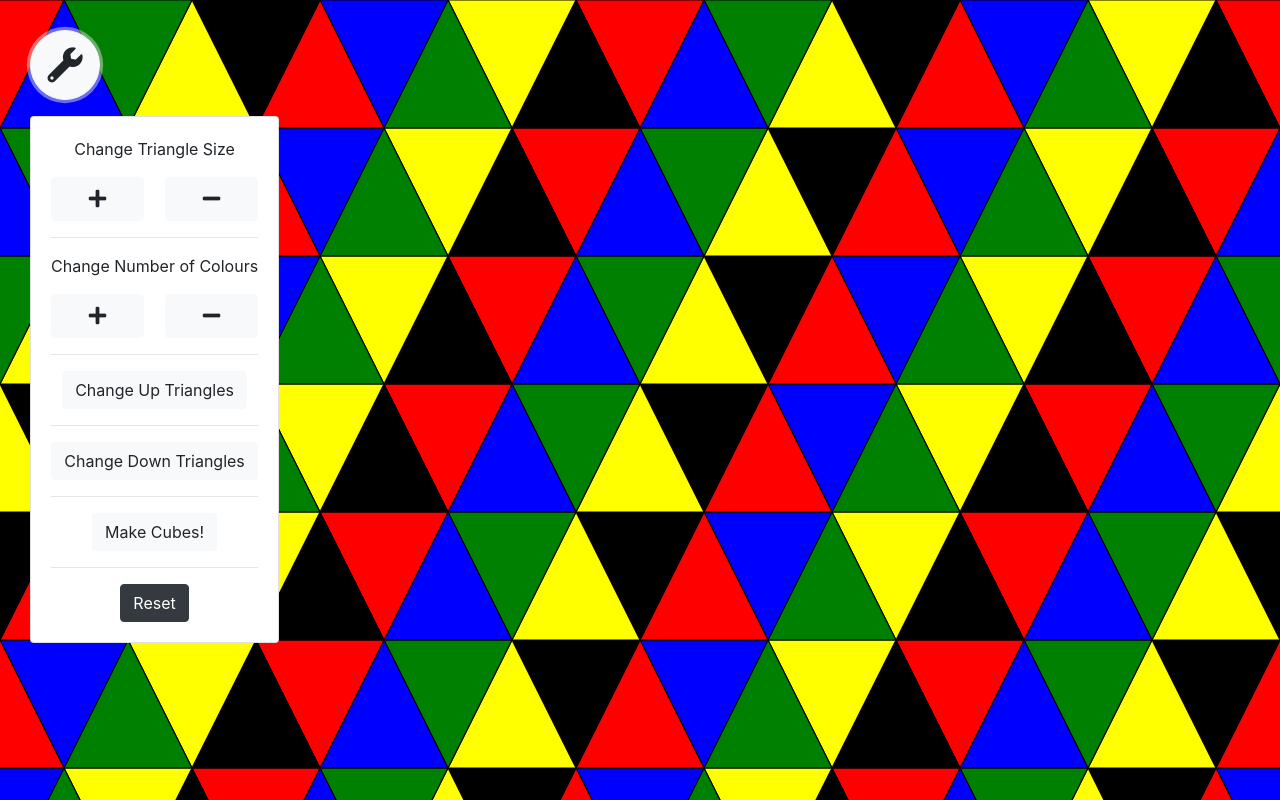
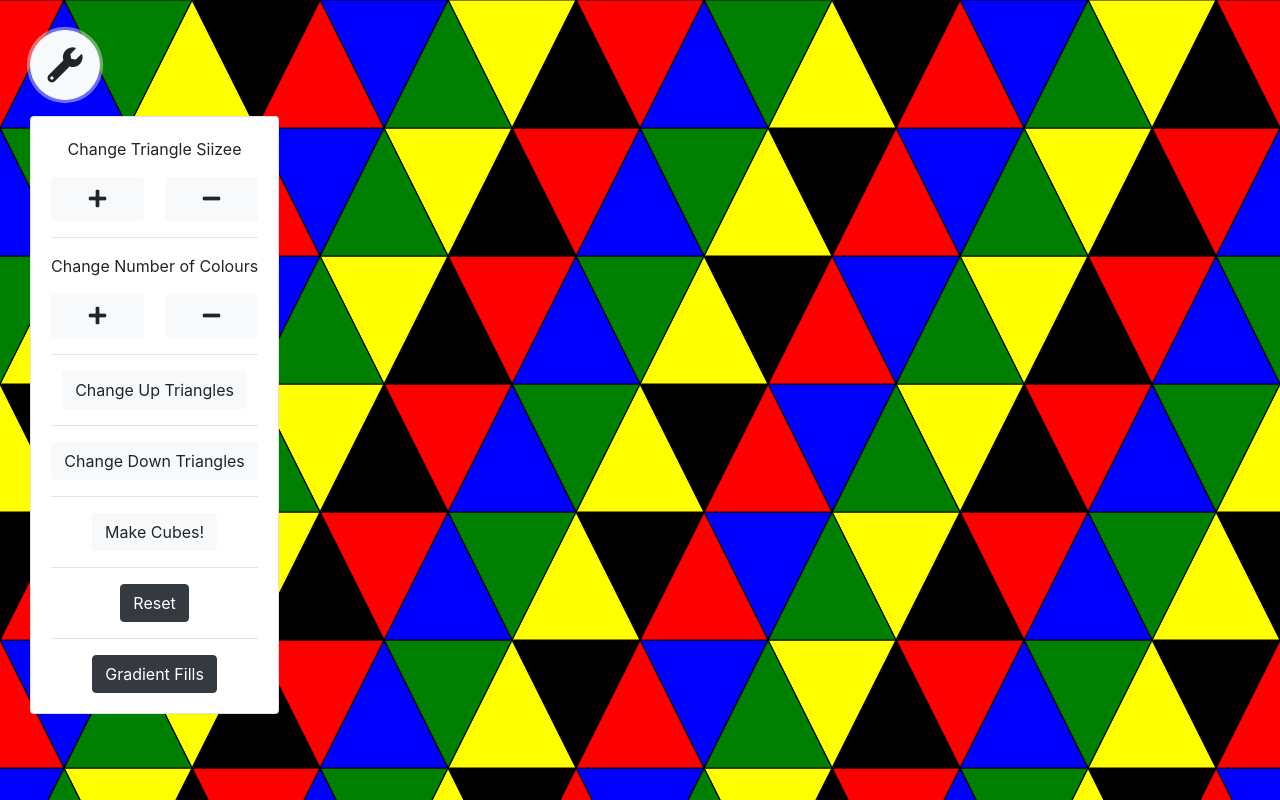
Before and after one commit to timiland/SVGTriangles, a plain HTML site: page index.html in a window 1280 px wide. Both pictures are taken after a click on the button 65 px from the left and 65 px from the top of the page. Drawn offline with nearby package versions, Linux system fonts and the light colour scheme.

Commit message:
'update'

```diff
--- a/index.html
+++ b/index.html
@@ -22,6 +22,62 @@
   </head>
 
   <body onload="genTriangles()" onresize="resize()">
+
+    <!-- SVG GRADIENT DEFS -->
+    <svg>
+      <defs>
+        <linearGradient id="grad1" x1="0%" y1="0%" x2="0%" y2="100%">
+          <stop offset="0%" style="stop-color:red;stop-opacity:1" />
+          <stop offset="100%" style="stop-color:gold;stop-opacity:1" />
+        </linearGradient>
+        <linearGradient id="grad2" x1="0%" y1="0%" x2="0%" y2="100%">
+          <stop offset="0%" style="stop-color:rgb(204, 0, 255);stop-opacity:1" />
+          <stop offset="100%" style="stop-color:rgb(85, 141, 245);stop-opacity:1" />
+        </linearGradient>
+        <linearGradient id="grad3" x1="0%" y1="0%" x2="0%" y2="100%">
+          <stop offset="0%" style="stop-color:rgb(255, 145, 0);stop-opacity:1" />
+          <stop offset="100%" style="stop-color:rgb(253, 237, 5);stop-opacity:1" />
+        </linearGradient>
+        <linearGradient id="grad4" x1="0%" y1="0%" x2="0%" y2="100%">
+          <stop offset="0%" style="stop-color:rgb(68, 0, 255);stop-opacity:1" />
+          <stop offset="100%" style="stop-color:rgb(215, 72, 228);stop-opacity:1" />
+        </linearGradient>
+        <linearGradient id="grad5" x1="0%" y1="0%" x2="0%" y2="100%">
+          <stop offset="0%" style="stop-color:rgb(115, 255, 0);stop-opacity:1" />
+          <stop offset="100%" style="stop-color:rgb(85, 112, 79);stop-opacity:1" />
+        </linearGradient>
+        <linearGradient id="grad6" x1="0%" y1="0%" x2="0%" y2="100%">
+          <stop offset="0%" style="stop-color:rgb(0, 255, 85);stop-opacity:1" />
+          <stop offset="100%" style="stop-color:rgb(245, 7, 19);stop-opacity:1" />
+        </linearGradient>
+        <linearGradient id="grad7" x1="0%" y1="0%" x2="0%" y2="100%">
+          <stop offset="0%" style="stop-color:rgb(20, 137, 158);stop-opacity:1" />
+          <stop offset="100%" style="stop-color:rgb(255, 115, 0);stop-opacity:1" />
+        </linearGradient>
+        <linearGradient id="grad8" x1="0%" y1="0%" x2="0%" y2="100%">
+          <stop offset="0%" style="stop-color:rgb(255, 255, 255);stop-opacity:1" />
+          <stop offset="100%" style="stop-color:rgb(31, 25, 116);stop-opacity:1" />
+        </linearGradient>
+        <linearGradient id="grad9" x1="0%" y1="0%" x2="0%" y2="100%">
+          <stop offset="0%" style="stop-color:rgb(255, 0, 234);stop-opacity:1" />
+          <stop offset="100%" style="stop-color:rgb(12, 99, 48);stop-opacity:1" />
+        </linearGradient>
+        <linearGradient id="grad10" x1="0%" y1="0%" x2="0%" y2="100%">
+          <stop offset="0%" style="stop-color:rgb(0, 255, 21);stop-opacity:1" />
+          <stop offset="100%" style="stop-color:rgb(0, 0, 0);stop-opacity:1" />
+        </linearGradient>
+        <linearGradient id="grad11" x1="0%" y1="0%" x2="0%" y2="100%">
+          <stop offset="0%" style="stop-color:rgb(255, 217, 0);stop-opacity:1" />
+          <stop offset="100%" style="stop-color:rgb(255, 255, 255);stop-opacity:1" />
+        </linearGradient>
+        <linearGradient id="grad12" x1="0%" y1="0%" x2="0%" y2="100%">
+          <stop offset="0%" style="stop-color:rgb(0, 183, 255);stop-opacity:1" />
+          <stop offset="100%" style="stop-color:rgb(30, 255, 0);stop-opacity:1" />
+        </linearGradient>
+      </defs>
+  </svg>
+
+
     <div id="toolbox">
       <button
         class="btn btn-light btn-circle btn-xl"
@@ -39,7 +95,7 @@
           <div class="collapse multi-collapse" id="multiCollapseExample1">
             <div class="card card-body">
               <!-- Dropdown Tools -->
-<div class="optionbox"><p>Change Triangle Size</p>
+<div class="optionbox"><p>Change Triangle Siizee</p>
 <button type="button" onclick="increaseSize()" class="btn btn-light custbtn custbtnl"><i class="fas fa-plus"></i>
 <button type="button" onclick="decreaseSize()" class="btn btn-light custbtn"><i class="fas fa-minus"></i>
 </div>
@@ -64,6 +120,10 @@
   <div class="optionbox">
       <button type="button" onclick="reset()" class="btn btn-dark">Reset</button>
       </div>
+      <hr>
+  <div class="optionbox">
+        <button type="button" onclick="gradients()" class="btn btn-dark">Gradient Fills</button>
+        </div>
 
               <!-- End of Dropdown Tools -->
             </div>
--- a/svgtriangles.js
+++ b/svgtriangles.js
@@ -32,7 +32,24 @@ const fillcols = [
   'rosybrown'
 ];
 
+const gradfills = [
+  'url(#grad1)',
+  'url(#grad2)',
+  'url(#grad3)',
+  'url(#grad4)',
+  'url(#grad5)',
+  'url(#grad6)',
+  'url(#grad7)',
+  'url(#grad8)',
+  'url(#grad9)',
+  'url(#grad10)',
+  'url(#grad11)',
+  'url(#grad12)'
+];
+
 var colrestric = 5;
+
+var fill = fillcols;
 
 var svg = document.getElementById('svgcanv');
 
@@ -68,8 +85,8 @@ const genTriangles = () => {
       poly.insertAdjacentHTML(
         'afterend',
         `<polygon class="tris ${isdwn ? 'dwntri' : 'uptri'} ${'cube' +
-          cubeindex}" fill="${fillcols[colindex]}" points="${sx},${sy +
-          th} ${sx + tw * 0.5},${sy} ${isdwn ? sx - 0.5 * tw : sx + tw},${
+          cubeindex}" fill="${fill[colindex]}" points="${sx},${sy + th} ${sx +
+          tw * 0.5},${sy} ${isdwn ? sx - 0.5 * tw : sx + tw},${
           isdwn ? sy : sy + th
         }" onclick="chngCol()"></polygon>`
       );
@@ -116,7 +133,7 @@ const decreaseSize = () => {
 };
 
 const increaseCols = () => {
-  if (colrestric != fillcols.length) {
+  if (colrestric != fill.length) {
     while (svg.childNodes.length > 2) {
       svg.removeChild(svg.lastChild);
     }
@@ -188,6 +205,14 @@ const cubes = () => {
   c.forEach(x => x.setAttribute('fill', rancolc));
 };
 
+const gradients = () => {
+  while (svg.childNodes.length > 2) {
+    svg.removeChild(svg.lastChild);
+  }
+  fill = gradfills;
+  genTriangles();
+};
+
 const reset = () => {
   while (svg.childNodes.length > 2) {
     svg.removeChild(svg.lastChild);
```
